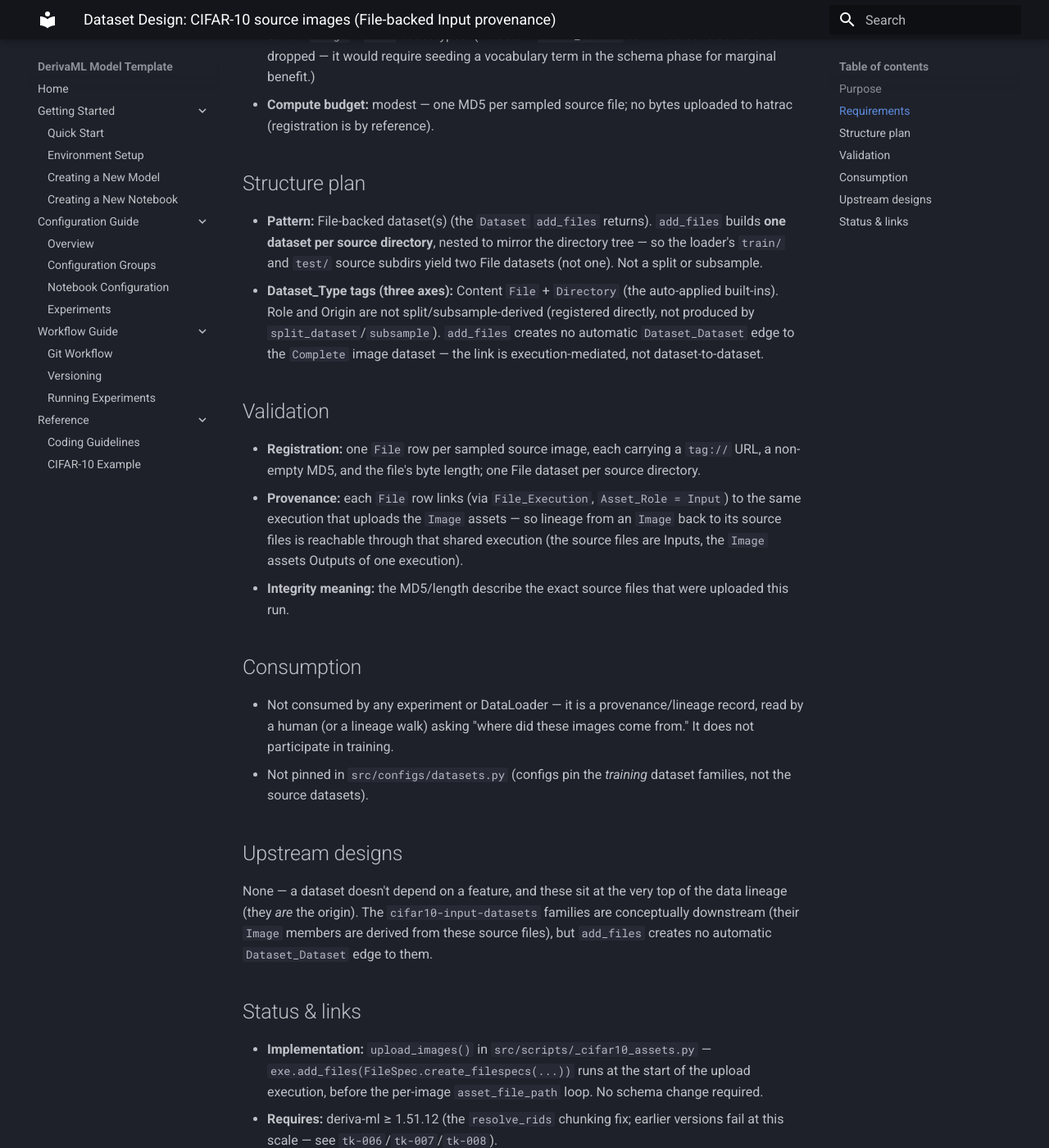
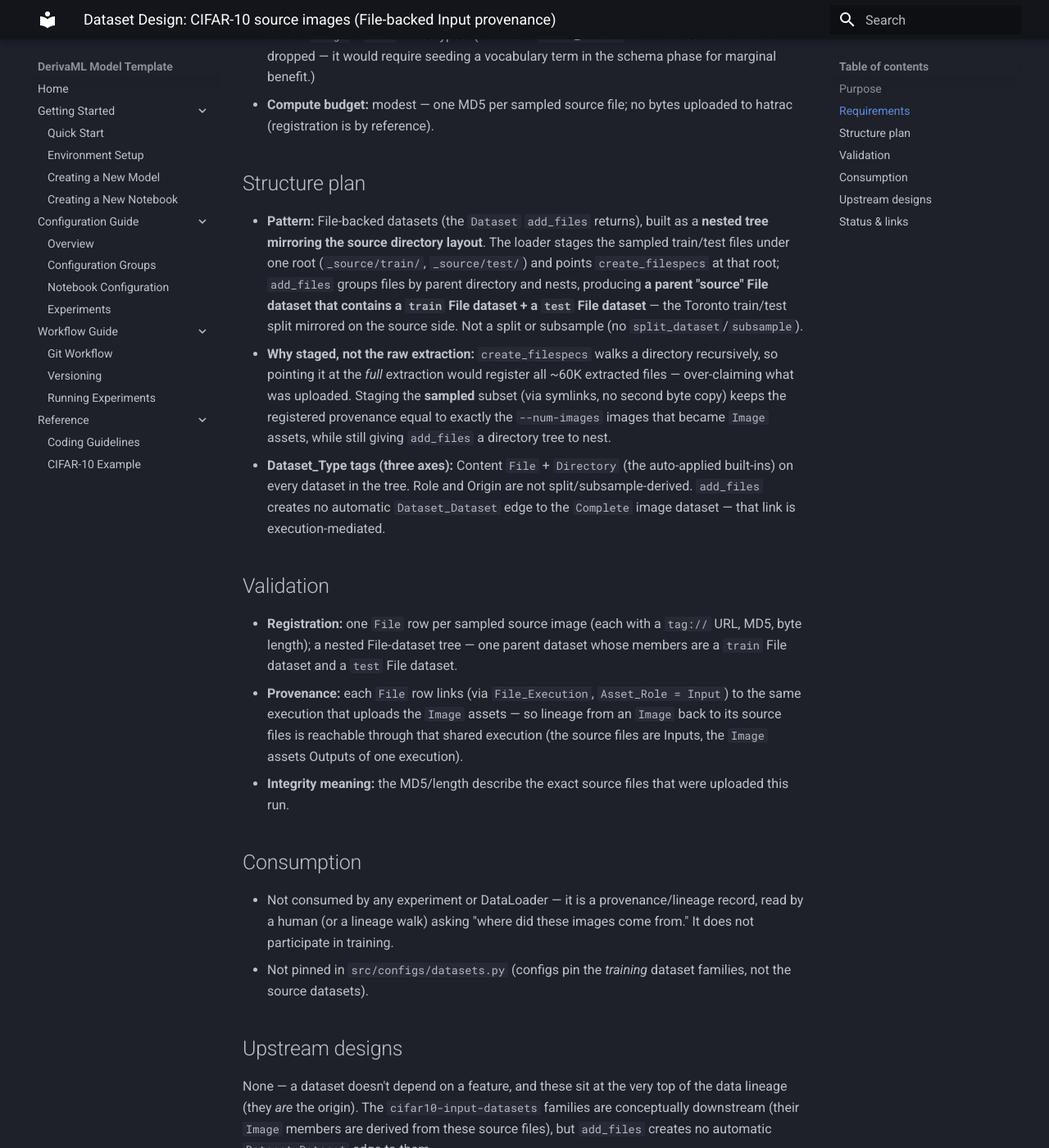
Before and after one commit to informatics-isi-edu/deriva-ml-cifar-example, an MkDocs documentation site: the page built from docs/design/dataset/cifar10-source-archive.md, in a window 1280 px wide and 1400 px high, scrolled down 1112 px. Shown: the whole window at 82% size. Built offline with MkDocs 1.6.1 and Material for MkDocs 9.7.7, drawn with Linux system fonts in a browser that asks for light colours; some of the changed text lies outside the part shown.

Commit message:
feat(loader): nest source-image File datasets as a directory tree
Stage the sampled train/test source images under a single root
(_source/train/, _source/test/) and register them via
add_files(create_filespecs(root)). On deriva-ml >= 1.51.14, add_files
reconstructs the full directory containment tree — equal-depth siblings now nest
under a common parent — so the source provenance side becomes a tree: one root
"source" File dataset with train and test File datasets as children, mirroring
the Toronto split. Report the children via the new Dataset.source_directory /
Dataset.is_directory properties.

Bump deriva-ml to 1.51.14 (required): 1.51.12 fixed the resolve_rids scale
limit; 1.51.14 added the directory-tree nesting + the Directory_Dataset table.

Verified end-to-end (catalog 259): 3 File datasets — root (source_directory='.')
-> train ('train', 1000 files) + test ('test', 1000 files).

Updates the cifar10-source-archive design doc and adds tacit-knowledge tk-009
(the nesting gap) and tk-010 (the 1.51.14 fix + source_directory API).

Co-Authored-By: Claude Opus 4.8 <noreply@anthropic.com>

```diff
--- a/docs/design/dataset/cifar10-source-archive.md
+++ b/docs/design/dataset/cifar10-source-archive.md
@@ -48,21 +48,30 @@ that every experiment depends on is unchanged.
 
 ## Structure plan
 
-- **Pattern:** File-backed dataset(s) (the `Dataset` `add_files` returns).
-  `add_files` builds **one dataset per source directory**, nested to mirror the
-  directory tree — so the loader's `train/` and `test/` source subdirs yield
-  two File datasets (not one). Not a split or subsample.
+- **Pattern:** File-backed datasets (the `Dataset` `add_files` returns), built
+  as a **nested tree mirroring the source directory layout**. The loader stages
+  the sampled train/test files under one root (`_source/train/`,
+  `_source/test/`) and points `create_filespecs` at that root; `add_files`
+  groups files by parent directory and nests, producing **a parent "source"
+  File dataset that contains a `train` File dataset + a `test` File dataset** —
+  the Toronto train/test split mirrored on the source side. Not a split or
+  subsample (no `split_dataset`/`subsample`).
+- **Why staged, not the raw extraction:** `create_filespecs` walks a directory
+  recursively, so pointing it at the *full* extraction would register all ~60K
+  extracted files — over-claiming what was uploaded. Staging the **sampled**
+  subset (via symlinks, no second byte copy) keeps the registered provenance
+  equal to exactly the `--num-images` images that became `Image` assets, while
+  still giving `add_files` a directory tree to nest.
 - **Dataset_Type tags (three axes):** Content `File` + `Directory` (the
-  auto-applied built-ins). Role and Origin are not split/subsample-derived
-  (registered directly, not produced by `split_dataset`/`subsample`).
-  `add_files` creates no automatic `Dataset_Dataset` edge to the `Complete`
-  image dataset — the link is execution-mediated, not dataset-to-dataset.
+  auto-applied built-ins) on every dataset in the tree. Role and Origin are not
+  split/subsample-derived. `add_files` creates no automatic `Dataset_Dataset`
+  edge to the `Complete` image dataset — that link is execution-mediated.
 
 ## Validation
 
-- **Registration:** one `File` row per sampled source image, each carrying a
-  `tag://` URL, a non-empty MD5, and the file's byte length; one File dataset
-  per source directory.
+- **Registration:** one `File` row per sampled source image (each with a
+  `tag://` URL, MD5, byte length); a nested File-dataset tree — one parent
+  dataset whose members are a `train` File dataset and a `test` File dataset.
 - **Provenance:** each `File` row links (via `File_Execution`, `Asset_Role =
   Input`) to the same execution that uploads the `Image` assets — so lineage
   from an `Image` back to its source files is reachable through that shared
@@ -92,9 +101,15 @@ files), but `add_files` creates no automatic `Dataset_Dataset` edge to them.
   `exe.add_files(FileSpec.create_filespecs(...))` runs at the start of the
   upload execution, before the per-image `asset_file_path` loop. No schema
   change required.
-- **Requires:** deriva-ml ≥ 1.51.12 (the `resolve_rids` chunking fix; earlier
-  versions fail at this scale — see `tk-006`/`tk-007`/`tk-008`).
+- **Requires:** deriva-ml ≥ **1.51.14** — 1.51.12 added the `resolve_rids`
+  chunking fix needed at this scale (`tk-006`/`tk-007`/`tk-008`), and 1.51.14
+  added the directory-tree nesting that makes equal-depth siblings (`train`,
+  `test`) nest under a common root (`tk-009`/`tk-010`). Below 1.51.14 the source
+  side is two flat datasets with no parent.
 - **RID + version:** catalog-specific; the source datasets carry `File` +
-  `Directory` tags (resolve via `ml.find_datasets()`). Not pinned.
+  `Directory` tags. Query each one's origin folder via `Dataset.source_directory`
+  (root `'.'`, children `'train'`/`'test'`) and gate on `Dataset.is_directory`.
+  Resolve RIDs via `ml.find_datasets()`. Not pinned.
 - **tacit-knowledge.md:** `tk-005` (add_files behavior), `tk-006`/`tk-007`
-  (the scale bug), `tk-008` (the 1.51.12 fix that made this work).
+  (the scale bug), `tk-008` (1.51.12 scale fix), `tk-009` (the nesting gap),
+  `tk-010` (the 1.51.14 nesting fix + `source_directory` API).
```
Also changed, not shown: tacit-knowledge.md (+75 -0 lines), 2 other files.
